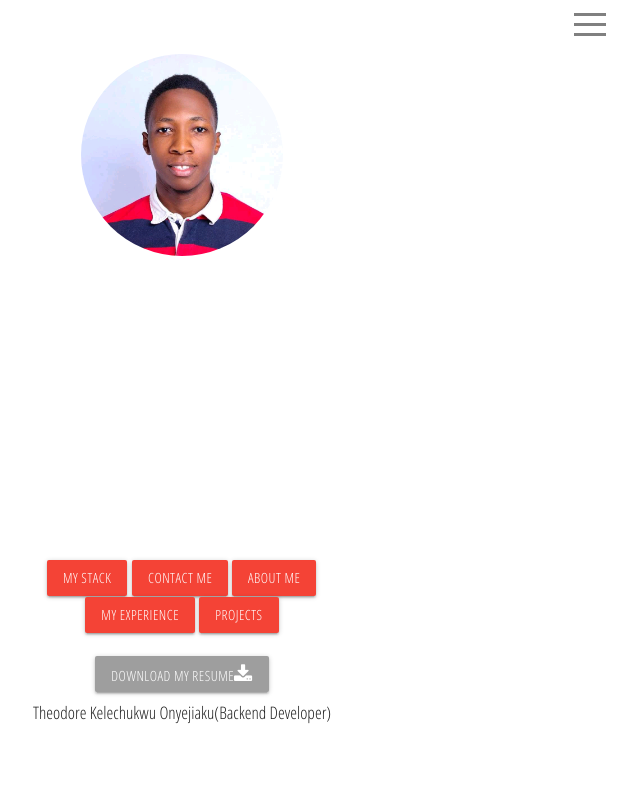
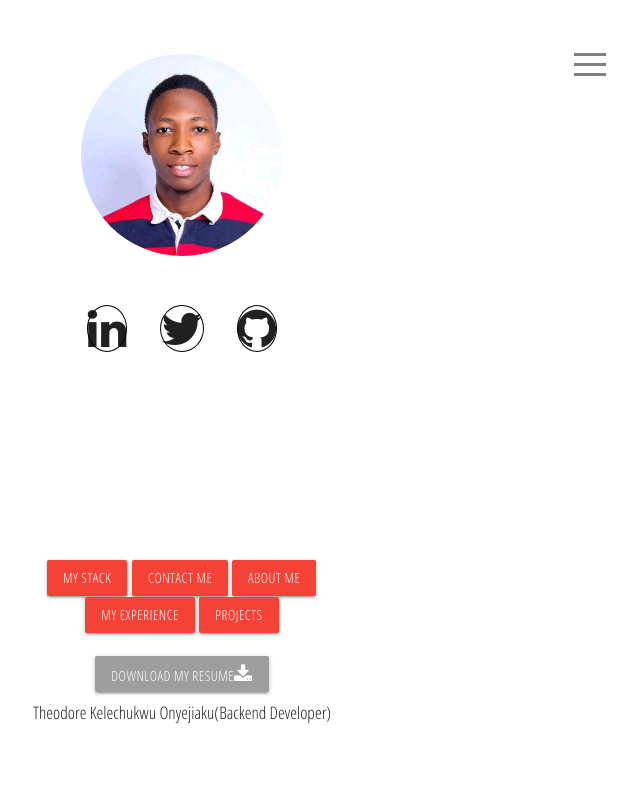
Before and after one commit to Theodore-Kelechukwu-Onyejiaku/portfolio-website, a React (Create React App) app in the folder frontend/: page / in a window 1280 px wide. Shown: the top 800 px of the page, without its empty margins (458-1098 px from the left). Built offline with nearby package versions, Linux system fonts and the light colour scheme.

Commit message:
add fontawesome social icons

```diff
--- a/frontend/src/App.css
+++ b/frontend/src/App.css
@@ -24,6 +24,7 @@ body{
 
 .ham-cont{
   position: fixed;
+  top: 5%;
   left:80%;
   right: 0px;
   z-index: 20;
@@ -60,6 +61,19 @@ body{
   color: #f1f1f1;
 }
 
+.connect{
+  width: 50%;
+  margin: auto;
+  position: relative;
+  top: 15%;
+}
+
+
+.connect .fa{
+  border-radius: 50%;
+  border: thin solid black;
+}
+
 /* DESKTOP MODE */
 @media only screen and (min-width: 600px) {
 
--- a/frontend/src/components/Home.js
+++ b/frontend/src/components/Home.js
@@ -1,6 +1,7 @@
 import React, { useEffect } from 'react';
 import Scrollspy from 'react-scrollspy';
 import theo from "../assets/kc.jpg";
+import linkedin from "../assets/linkedin.png";
 import resume from "../assets/resume.pdf"
 import ContactForm from "../components/ContactForm";
 import Nav from "../components/Nav";
@@ -75,9 +76,23 @@ const Home = () => {
                     }}>
                         <div style={{ height: "67%", }}>
                             <img className="circle animate__animated animate__bounceInDown" src={theo} id="theo" alt="theodore" />
+                            <p></p>
+                            <div className="connect ">
+                                <div className="row">
+                                    <div className="col s4 center-align">
+                                        <i className="fa fa-linkedin fa-2x" ></i>
+                                    </div>
+                                    <div className="col s4 center-align">
+                                        <i className="fa fa-twitter fa-2x" ></i>
+                                    </div>
+                                    <div className="col s4 center-align">
+                                        <i className="fa fa-github fa-2x" ></i>
+                                    </div>
+                                </div>
+                            </div>
                         </div>
                         <p></p>
-                        <div className="center-align" style={{ height: "20%" }}>
+                        <div className="center-align " style={{ height: "20%" }}>
                             <a className="btn red animate__animated animate__bounce" href="#stack" id="stackBtn">My Stack</a>
                             {" "}
                             <a className="btn red animate__animated animate__swing" href="#contact" id="contBtn">Contact Me</a>
@@ -251,8 +266,8 @@ const Home = () => {
 
 
                 {/* PROJECTS SECTION */}
-                <div className="animate__animated section" id="projects">
-                    <div className="container">
+                <div className="container animate__animated section" id="projects">
+                    <div className="">
                         <div className="section white">
                             <div className="row container">
                                 <h4 className="header"><u>Projects</u></h4>
```
Also changed, not shown: frontend/src/assets/linkedin.png (added).
